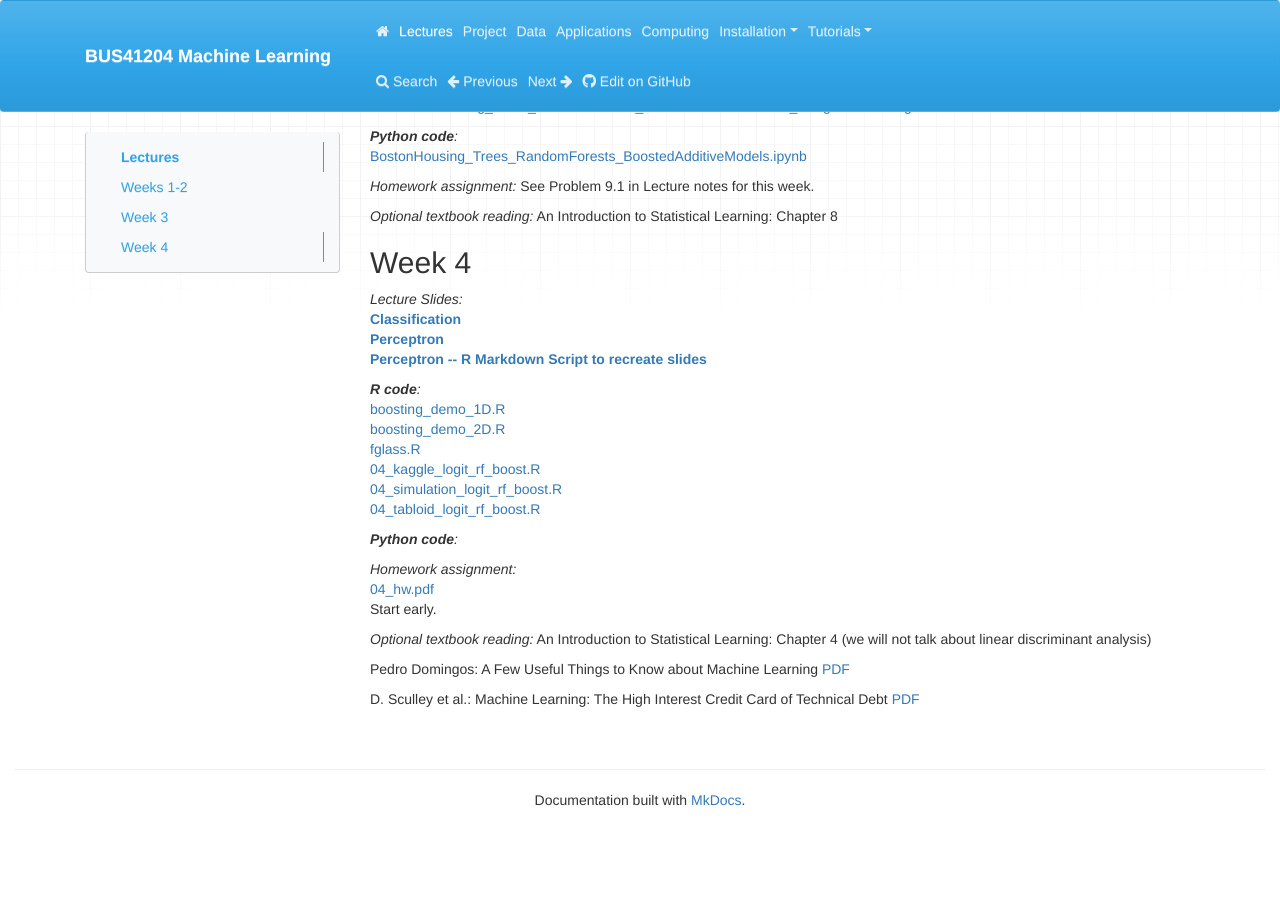
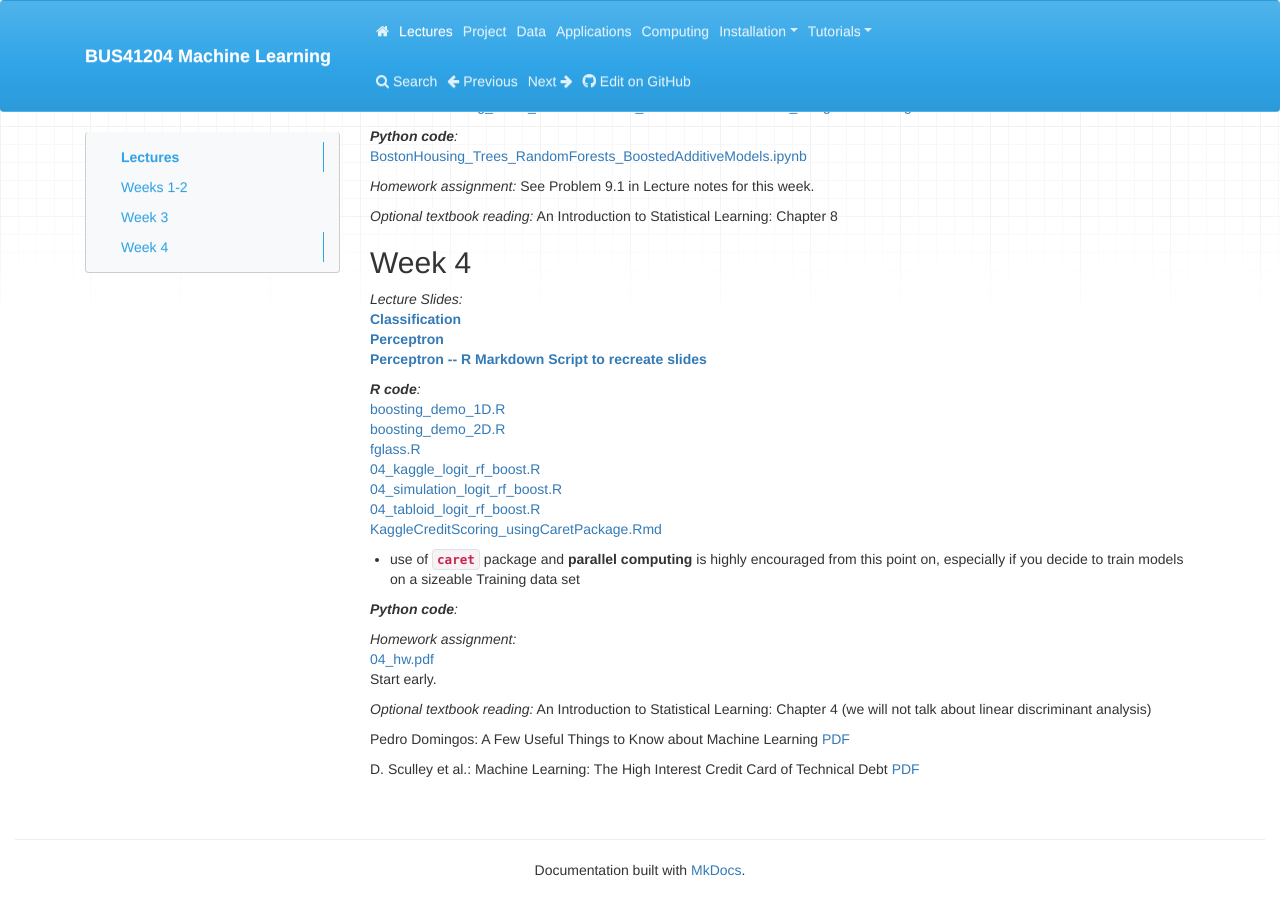
Before and after one commit to ChicagoBoothML/MachineLearning_Fall2015, an MkDocs documentation site: the page built from docs/Syllabus.md, in a window 1280 px wide and 900 px high, scrolled down 1587 px. Built offline with MkDocs 1.6.1, drawn with Linux system fonts in a browser that asks for light colours; nearby versions of some CDN libraries; old or Windows-style settings are respelled for this version of MkDocs; before the commit the page ends 2417 px from its top, so only the background shows below that.

Commit message:
add Kaggle Credit Scoring Rmd script

```diff
--- a/docs/Syllabus.md
+++ b/docs/Syllabus.md
@@ -90,7 +90,7 @@
 
 _Lecture Slides:_ <br>
 [**Classification**](Syllabus/04_classification.pdf) <br>
-[**Perceptron**](Syllabus/04_perceptron.pdf)
+[**Perceptron**](Syllabus/04_perceptron.pdf) <br>
 [**Perceptron -- R Markdown Script to recreate slides**](Syllabus/Perceptron.Rmd.zip)
 
 _**R code**:_ <br>
@@ -100,6 +100,9 @@
 [04_kaggle_logit_rf_boost.R](Syllabus/04_kaggle_logit_rf_boost.R) <br>
 [04_simulation_logit_rf_boost.R](Syllabus/04_simulation_logit_rf_boost.R) <br>
 [04_tabloid_logit_rf_boost.R](Syllabus/04_tabloid_logit_rf_boost.R) <br>
+[KaggleCreditScoring_usingCaretPackage.Rmd](http://raw.githubusercontent.com/ChicagoBoothML/MachineLearning_Fall2015/master/Programming%20Scripts/Kaggle%20Credit%20Scoring/R/KaggleCreditScoring_usingCaretPackage.Rmd)
+
+- use of **`caret`** package and **parallel computing** is highly encouraged from this point on, especially if you decide to train models on a sizeable Training data set
 
 
 _**Python code**:_ <br>
```
